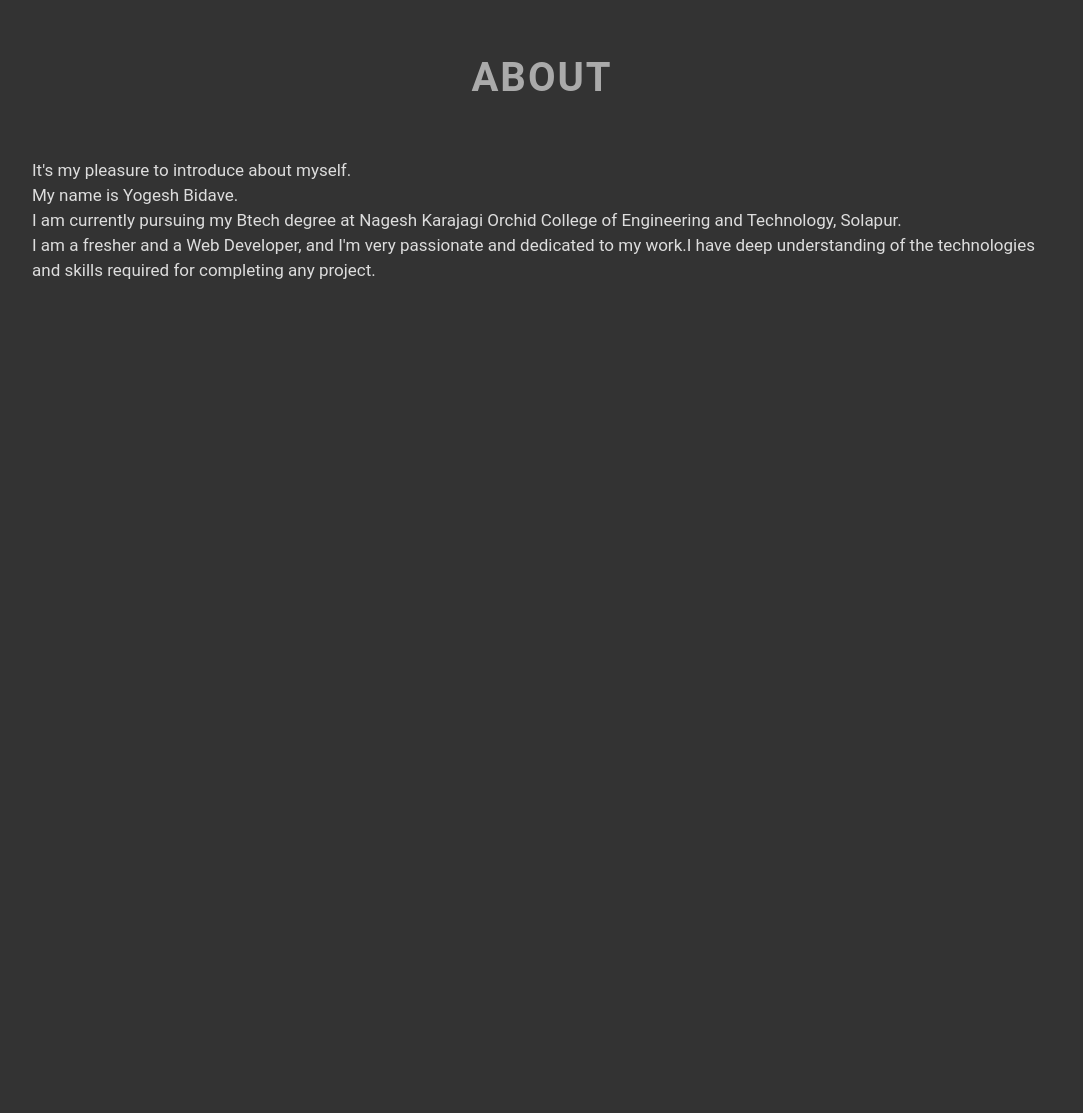
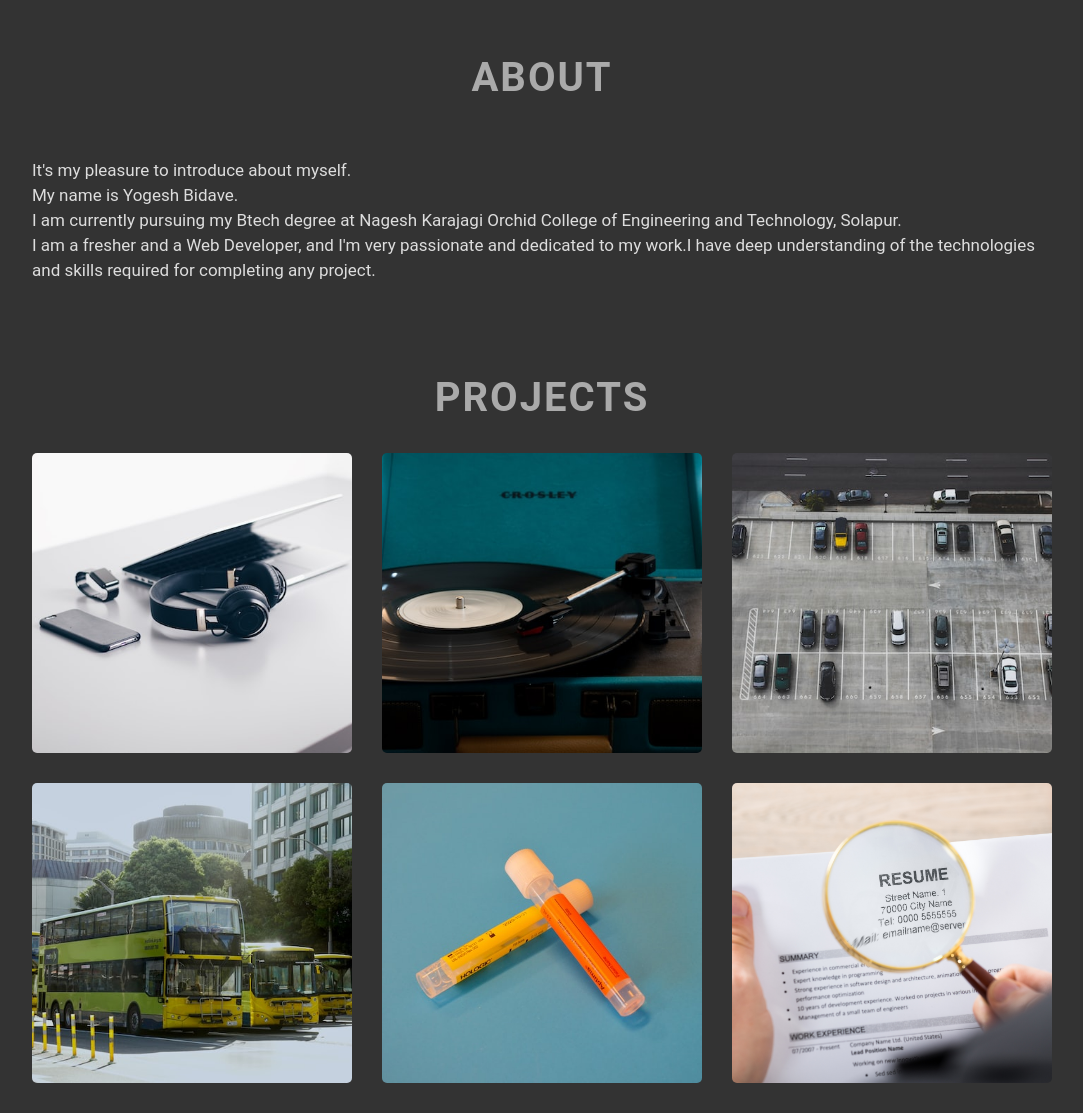
Before and after one commit to yogesh-b27/yogeshb27, a plain HTML site: page index.html in a window 1280 px wide. Shown: the part 664-1777 px from the top of the page, without its empty margins (98-1181 px from the left). Before the commit the page ends 977 px from the top, so only its background shows below. Drawn offline with nearby package versions, Linux system fonts and the light colour scheme; a script that the page names is missing.

Commit message:
added project page

```diff
--- a/css/style.css
+++ b/css/style.css
@@ -38,6 +38,7 @@ h2{
     color: var(--white2);
 }
 
+/* reusable classes */
 .center{
     display: flex;
     align-items: center;
@@ -211,3 +212,58 @@ h4{
     letter-spacing: 1px;
     font-size: 3rem;
 }
+
+/* project section  */
+ .project-content{
+    display: grid;
+    justify-content: center;
+    grid-template-columns: repeat(3,1fr);
+    gap: 3rem;
+}
+
+.project-box{
+    position: relative;
+    width: 100%;
+    height: 30rem;
+    border-radius: .5rem;
+    overflow: hidden;
+    /* display: none; */
+}
+.project-box img{
+    width: 100%;
+    height: 100%;
+    object-fit: cover;
+    object-position: center;
+}
+.project-overlay{
+    position: absolute;
+    top: -150%;left: 0;
+    width: 100%;
+    height: 100%;
+    display: flex;
+    flex-direction: column;
+    align-items: center;
+    justify-content: center;
+    background-color: rgba(0,0,0,.35);
+    transition: .1s linear;
+}
+.project-overlay h2{
+    line-height: 3rem;
+    text-align: center;
+    font-size: 2rem;
+    font-weight: 700;
+    letter-spacing: 1px;
+    margin:  2rem;
+    text-transform: capitalize;
+    color: white;
+}
+.project-overlay .bx{
+    font-size: 2rem;
+    padding: 1rem;
+    background-color: var(--main-clr);
+    color: white;
+    border-radius: .5rem;
+}
+.project-box:hover .project-overlay{
+    top: 0;
+}
--- a/index.html
+++ b/index.html
@@ -4,9 +4,9 @@
     <meta charset="UTF-8">
     <meta http-equiv="X-UA-Compatible" content="IE=edge">
     <meta name="viewport" content="width=device-width, initial-scale=1.0">
-    <title>Document</title>
+    <title>Yogesh Portfolio</title>
     <link rel="stylesheet" href="css/style.css">
-    <link rel="icon" type="image/x-icon" href="img/iconpng.png">
+    <link rel="icon" type="image/x-icon" href="img/icon.png">
     <link href='https://unpkg.com/boxicons@2.1.2/css/boxicons.min.css' rel='stylesheet'>
     <meta name="theme-color" content="#121212">
 
@@ -50,6 +50,54 @@
         </div>
     </section>
 
+    <!-- project section -->
+    <section id="projects" class="container">
+        <h2 class="heading"> projects</h2>
+        <div class="project-content">
+            <div class="project-box">
+                <img src="img/ecom.jpg" alt="">
+                <div class="project-overlay">
+                    <h2>Ecommerce website</h2>
+                    <a href=""><i class="bx bx-link-alt"></i></a>
+                </div>
+            </div>
+            <div class="project-box">
+                <img src="img/music.jpg" alt="">
+                <div class="project-overlay">
+                    <h2>Music Player</h2>
+                    <a href=""><i class="bx bx-link-alt"></i></a>
+                </div>
+            </div>
+            <div class="project-box">
+                <img src="img/parking.jpg" alt="">
+                <div class="project-overlay">
+                    <h2>Parking management system using c</h2>
+                    <a href=""><i class="bx bx-link-alt"></i></a>
+                </div>
+            </div>
+            <div class="project-box">
+                <img src="img/bus.jpg" alt="">
+                <div class="project-overlay">
+                    <h2>Bus booking app using c++</h2>
+                    <a href=""><i class="bx bx-link-alt"></i></a>
+                </div>
+            </div>
+            <div class="project-box">
+                <img src="img/lab.jpg" alt="">
+                <div class="project-overlay">
+                    <h2>Lab test booking app</h2>
+                    <a href=""><i class="bx bx-link-alt"></i></a>
+                </div>
+            </div>
+            <div class="project-box">
+                <img src="img/placement.jpg" alt="">
+                <div class="project-overlay">
+                    <h2>Campus Placement predictor using ml</h2>
+                    <a href=""><i class="bx bx-link-alt"></i></a>
+                </div>
+            </div>
+    </section>
+
 
 
 
```
Also changed, not shown: img/bus.jpg (added), img/ecom.jpg (added), img/icon.png (renamed from img/iconpng.png), img/lab.jpg (added), img/music.jpg (added), img/parking.jpg (added), img/placement.jpg (added).
